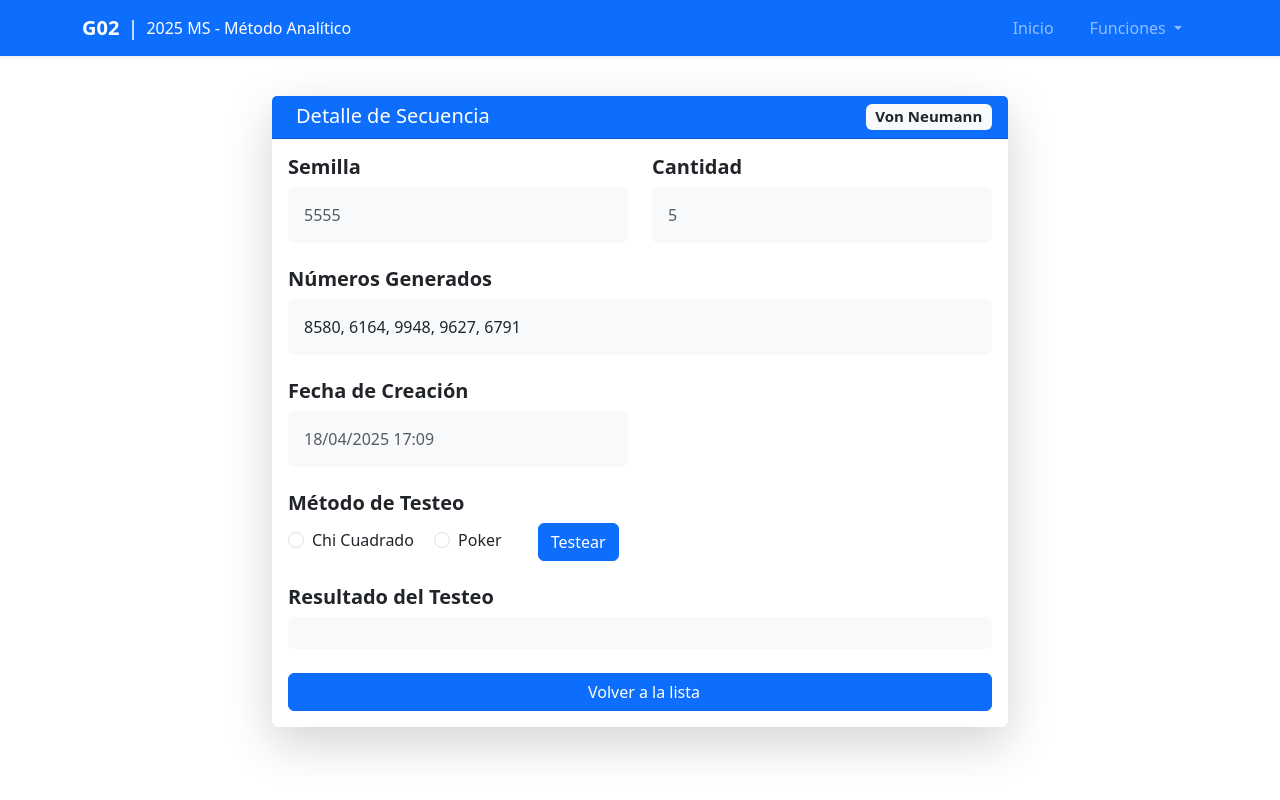
After one commit to joaquinkuster/Metodo-Analitico, a Django app: page /secuencia/testear/1/VN/ in a window 1280 px wide. The commit adds this page. Run offline with Django 5.2, Linux system fonts and the light colour scheme; data comes from the database, SQL or seed files in the repository; both versions use the stored data as it was after the commit; some libraries are stand-ins or nearby versions.

Commit message:
se agrego vista de testing, se corrigio funcion de von neumann, se agrego testing de poker

```diff
--- a/NumerosPseudoaleatorios/generadores/generadores.py
+++ b/NumerosPseudoaleatorios/generadores/generadores.py
@@ -14,9 +14,9 @@ def von_neumann(semilla, cantidad, numeros=None):
 
     nueva_semilla = cuadrado[2:6]  # toma las 4 cifras del medio
 
-    # Sumar 13 si termina en '00'
+    # agregamos '13' si termina en '00'
     if nueva_semilla[2:] == '00':
-        nueva_semilla = str(int(nueva_semilla) + 13).zfill(4)  # actualiza y vuelve a rellenar
+        nueva_semilla = nueva_semilla[:2] + "13"
 
     numeros.append(int(nueva_semilla))
 
--- a/NumerosPseudoaleatorios/templates/pages/secuencia/generar.html
+++ b/NumerosPseudoaleatorios/templates/pages/secuencia/generar.html
@@ -180,6 +180,10 @@
                                     </td>
                                     <td>
                                         <div class="btn-group btn-group-sm">
+                                            <a href="{% url 'secuencia:testear' s.id s.tipo %}" class="btn btn-info"
+                                                title="Testear numeros generados">
+                                                <i class="fas fa-vial align-middle"></i>
+                                            </a>
                                             <a href="{% url 'secuencia:ver' s.id s.tipo %}" class="btn btn-primary"
                                                 title="Ver detalles">
                                                 <i class="fas fa-eye align-middle"></i>
--- /dev/null
+++ b/NumerosPseudoaleatorios/templates/pages/secuencia/testear.html
@@ -0,0 +1,181 @@
+{% extends "layouts/base.html" %}
+
+{% block title %} Detalle de Secuencia {% endblock %}
+
+{% block body %}
+<div class="row justify-content-center">
+    <div class="col-md-8">
+        <div class="card border-0 shadow-lg my-5">
+            <div class="card-header bg-primary text-white">
+                <h2 class="h5 mb-0">
+                    <i class="bi bi-eye me-2"></i>Detalle de Secuencia
+                    <span class="badge bg-light text-dark float-end">
+                        {{ secuencia.get_tipo_display }}
+                    </span>
+                </h2>
+            </div>
+            <div class="card-body">
+                <!-- Datos Comunes -->
+                <div class="row mb-4">
+                    <div class="col-md-6">
+                        <h5 class="fw-bold">Semilla</h5>
+                        <div class="bg-light p-3 rounded">
+                            <p class="text-muted mb-0">{{ secuencia.semilla }}</p>
+                        </div>
+                    </div>
+                    <div class="col-md-6">
+                        <h5 class="fw-bold">Cantidad</h5>
+                        <div class="bg-light p-3 rounded">
+                            <p class="text-muted mb-0">{{ secuencia.cantidad }}</p>
+                        </div>
+                    </div>
+                </div>
+
+                <!-- Parámetros Específicos -->
+                {% if secuencia.tipo == 'CM' %}
+                <div class="row mb-4">
+                    <div class="col-md-4">
+                        <h5 class="fw-bold">Valor t</h5>
+                        <div class="bg-light p-3 rounded">
+                            <p class="text-muted mb-0">{{ secuencia.t }}</p>
+                        </div>
+                    </div>
+                    <div class="col-md-4">
+                        <h5 class="fw-bold">Valor p</h5>
+                        <div class="bg-light p-3 rounded">
+                            <p class="text-muted mb-0">{{ secuencia.p }}</p>
+                        </div>
+                    </div>
+                    <div class="col-md-4">
+                        <h5 class="fw-bold">Módulo</h5>
+                        <div class="bg-light p-3 rounded">
+                            <p class="text-muted mb-0">{{ secuencia.modulo }}</p>
+                        </div>
+                    </div>
+                    <div class="col-md-12 mt-2">
+                        <h5 class="fw-bold">Multiplicador (a)</h5>
+                        <div class="bg-light p-3 rounded">
+                            <p class="text-muted mb-0">{{ secuencia.multiplicador }}</p>
+                        </div>
+                    </div>
+                </div>
+                {% endif %}
+
+                <!-- Números Generados -->
+                <div class="mb-4">
+                    <h5 class="fw-bold">Números Generados</h5>
+                    <div class="bg-light p-3 rounded" id="numeros-container">
+                        {% for numero in secuencia.numeros %}
+                        <span class="numero" id="numero-{{ forloop.counter }}">{{ numero }}</span>{% if not forloop.last %}, {% endif %}
+                        {% endfor %}
+                    </div>
+                </div>
+
+                <!-- Información Adicional -->
+                <div class="row">
+                    <div class="col-md-6">
+                        <h5 class="fw-bold">Fecha de Creación</h5>
+                        <div class="bg-light p-3 rounded">
+                            <p class="text-muted mb-0">{{ secuencia.fecha_creacion|date:'d/m/Y H:i' }}</p>
+                        </div>
+                    </div>
+                </div>
+
+                {% comment %} Elegir metodo para testear chi cuadrado o poker {% endcomment %}
+                <div class="row mt-4 mb-4">
+                    <div class="col-md-12">
+                        <h5 class="fw-bold">Método de Testeo</h5>
+                        <form method="POST" action="{% url 'secuencia:testear' secuencia.id secuencia.tipo %}">
+                            {% csrf_token %}
+                            <div class="form-check form-check-inline">
+                                <input class="form-check-input" type="radio" name="metodo" id="chi_cuadrado" value="chi_cuadrado" {% if metodo == 'chi_cuadrado' %}checked{% endif %}>
+                                <label class="form-check-label" for="chi_cuadrado">Chi Cuadrado</label>
+                            </div>
+                            <div class="form-check form-check-inline">
+                                <input class="form-check-input" type="radio" name="metodo" id="poker" value="poker" {% if metodo == 'poker' %}checked{% endif %}>
+                                <label class="form-check-label" for="poker">Poker</label>
+                            </div>
+                            <button type="submit" class="btn btn-primary ms-3">Testear</button>
+                        </form>
+                </div>
+                </div>
+                <div class="row mb-4">
+                    <div class="col-md-12">
+                        <h5 class="fw-bold">Resultado del Testeo</h5>
+                        <div class="bg-light p-3 rounded" id="resultados-container">
+
+                        </div>
+                    </div>
+                </div>
+                <!-- Botón de Volver -->
+                <div class="d-grid gap-2 mt-4">
+                    <a href="{% url 'secuencia:generar' %}" class="btn btn-primary">
+                        <i class="bi bi-arrow-left me-2"></i>Volver a la lista
+                    </a>
+                </div>
+            </div>
+        </div>
+    </div>
+    <script>
+        document.addEventListener('DOMContentLoaded', function () {
+            const form = document.querySelector('form');
+            form.addEventListener('submit', function (event) {
+                const metodo = document.querySelector('input[name="metodo"]:checked').value;
+                if (metodo === 'poker') {
+                    event.preventDefault(); // Evita el envío inmediato del formulario
+                    const numeros = document.querySelectorAll('#numeros-container .numero');
+                    let delay = 0;
+
+                    numeros.forEach((numero, index) => {
+                        setTimeout(() => {
+                            numero.style.backgroundColor = 'green'; // Cambia el color del número a verde
+                            numero.style.color = 'white'; // Cambia el color del texto a blanco
+                            numero.style.fontWeight = 'bold'; // Resalta el número
+                            if (index === numeros.length - 1) {
+                                // Cuando termine la animación, envía los datos al servidor
+                                const formData = new FormData(form);
+                                fetch(form.action, {
+                                    method: 'POST',
+                                    body: formData,
+                                    headers: {
+                                        'X-Requested-With': 'XMLHttpRequest' // Indica que es una solicitud AJAX
+                                    }
+                                })
+                                .then(response => response.json()) // Asume que el servidor devuelve JSON
+                                .then(data => {
+                                    // Actualiza los resultados en la página
+                                    numeros.forEach((numero, index) => {
+                                        {% if data.resultados.aprueba %}
+                                        numero.style.color = 'green';
+                                        {% else %}
+                                        numero.style.color = 'red';
+                                        {% endif %}
+                                        numero.style.backgroundColor = '';
+                                        numero.style.fontWeight = '';
+                                    });
+                                    const resultadosContainer = document.getElementById('resultados-container');
+                                    resultadosContainer.innerHTML = ''; // Limpia el contenedor de resultados
+                                    resultadosContainer.innerHTML = `
+                                        <p class="text-muted mb-0">Valor Chi Cuadrado: <strong>${data.resultados.valor_chi2}</strong></p>
+                                        <p class="text-muted mb-0">Valor Crítico: <strong>${data.resultados.valor_critico}</strong></p>
+
+                                        <p class="text-muted mb-0">Frecuencias Esperada: <strong>${JSON.stringify(data.resultados.frecuencia_esperada)}</strong></p>
+                                        <p class="text-muted mb-0">Frecuencias Observadas: <strong>${JSON.stringify(data.resultados.frecuencia_observada)}</strong></p>
+                                        <p class="${data.resultados.aprueba ? 'text-success' : 'text-danger'} mb-0">
+                                            Resultado: <strong>${data.resultados.aprueba ? 'Aprobado' : 'No Aprobado'}</strong>
+                                        </p>
+                                    `;
+                                })
+                                .catch(error => {
+                                    console.error('Error al enviar los datos:', error);
+                                });
+                            }
+                        }, delay);
+                        delay += 20; // Incrementa el retraso para cada número (500ms por número)
+                    });
+                }
+            });
+        });
+    </script>
+</div>
+{% endblock %}
--- a/NumerosPseudoaleatorios/urls.py
+++ b/NumerosPseudoaleatorios/urls.py
@@ -5,6 +5,7 @@ secuencia_patterns = [
     path('generar/', views.generar_secuencia, name='generar'),
     path('ver/<int:id>/<str:tipo>/', views.ver_secuencia, name='ver'),
     path('eliminar/<int:id>/<str:tipo>/', views.eliminar_secuencia, name='eliminar'),
+    path('testear/<int:id>/<str:tipo>/', views.testear_secuencia, name='testear'),
 ]
 
 urlpatterns = [
--- a/NumerosPseudoaleatorios/views.py
+++ b/NumerosPseudoaleatorios/views.py
@@ -5,6 +5,8 @@ from django.core.exceptions import ValidationError
 from .models import TipoGenerador, VonNeumann, CongruencialMultiplicativo
 from .forms import VonNeumannForm, CongruencialMultiplicativoForm
 from django.views.decorators.http import require_POST
+from .testers.poquer import test_poker
+from django.http import JsonResponse, HttpResponseNotAllowed
 
 # Create your views here.
 
@@ -86,7 +88,7 @@ def ver_secuencia(request, id, tipo):
         secuencia = CongruencialMultiplicativo.objects.get(id=id)
 
     if secuencia is None:
-        messages.error(request, "No se encontró la secuencia a eliminar.")
+        messages.error(request, "No se encontró la secuencia para visualizar.")
         return redirect("secuencia:generar")
 
     return render(
@@ -96,3 +98,47 @@ def ver_secuencia(request, id, tipo):
             "secuencia": secuencia,
         },
     )
+
+def testear_secuencia(request, id, tipo):
+        secuencia = None
+        resultados = None
+        metodo = request.POST.get("metodo", None)  # Obtener el método seleccionado del formulario
+
+        if tipo == TipoGenerador.VON_NEUMANN:
+            secuencia = VonNeumann.objects.get(id=id)
+        elif tipo == TipoGenerador.CONGRUENCIAL_MULTIPLICATIVO:
+            secuencia = CongruencialMultiplicativo.objects.get(id=id)
+
+        if secuencia is None:
+            messages.error(request, "No se encontró la secuencia para testear.")
+            return redirect("secuencia:generar")
+
+        # Procesar el formulario si se envió
+        if request.method == 'POST' and request.headers.get('X-Requested-With') == 'XMLHttpRequest':
+            numeros = secuencia.numeros
+
+            if metodo == "poker":
+                resultados = test_poker(numeros)
+                if resultados == None:
+                    messages.error(request, "Error al realizar la prueba de Poker.")
+                else:
+                    messages.success(request, "Prueba de Poker realizado correctamente!")
+            elif metodo == "chi_cuadrado":
+                # Aquí puedes integrar la lógica del test de Chi Cuadrado en el futuro
+                resultados = {"mensaje": "Test de Chi Cuadrado aún no implementado."}
+
+            # Respuesta JSON con los resultados
+            return JsonResponse({
+                "resultados": resultados,
+                "metodo": metodo,
+                "mensaje": "Prueba realizada correctamente." if resultados else "Error al realizar la prueba."
+            })
+        return render(
+            request,
+            "pages/secuencia/testear.html",
+            {
+                "secuencia": secuencia,
+                "resultados": resultados,
+                "metodo": metodo,
+            },
+        )
```
Also changed, not shown: NumerosPseudoaleatorios/testers/poquer.py (renamed from NumerosPseudoaleatorios/testAleatoriedad/poquer.py, +7 -3 lines), NumerosPseudoaleatorios/testAleatoriedad/__init__.py (deleted), NumerosPseudoaleatorios/testAleatoriedad/utils/__init__.py (deleted), NumerosPseudoaleatorios/testers/__init__.py (added), NumerosPseudoaleatorios/testers/funcionesPoquer.py (renamed from NumerosPseudoaleatorios/testAleatoriedad/utils/funcionesPoquer.py), numerospseudoaleatorios.db.
